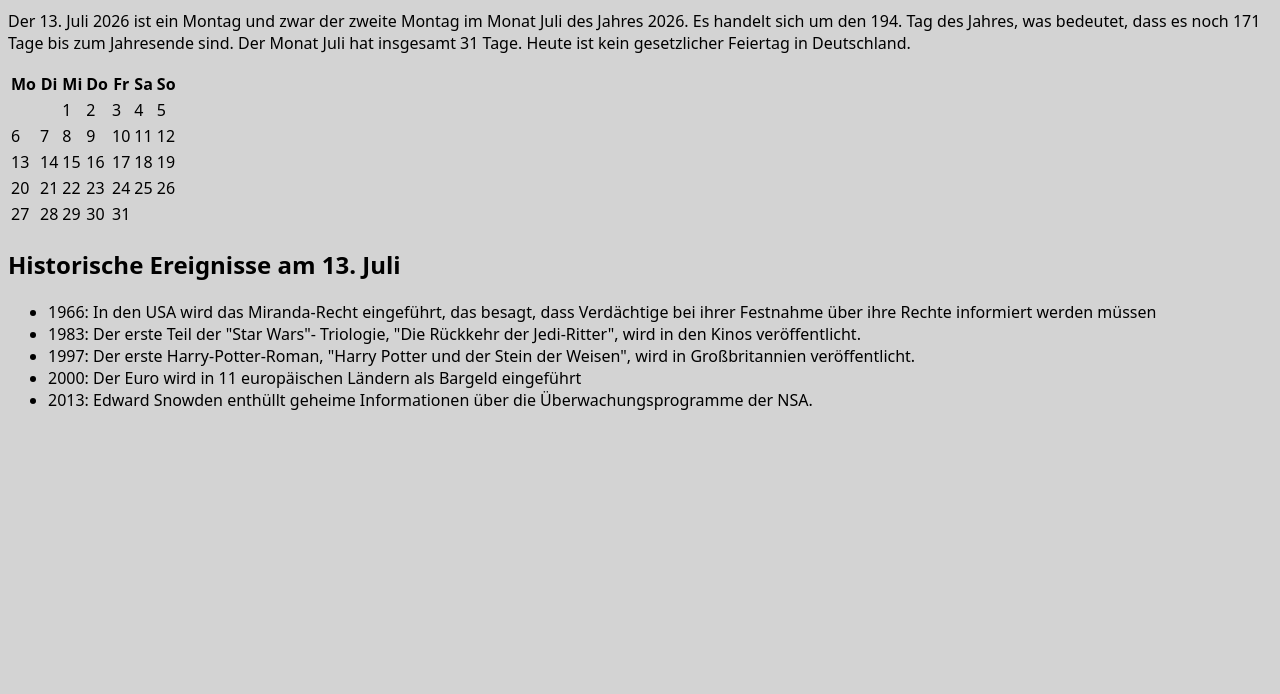
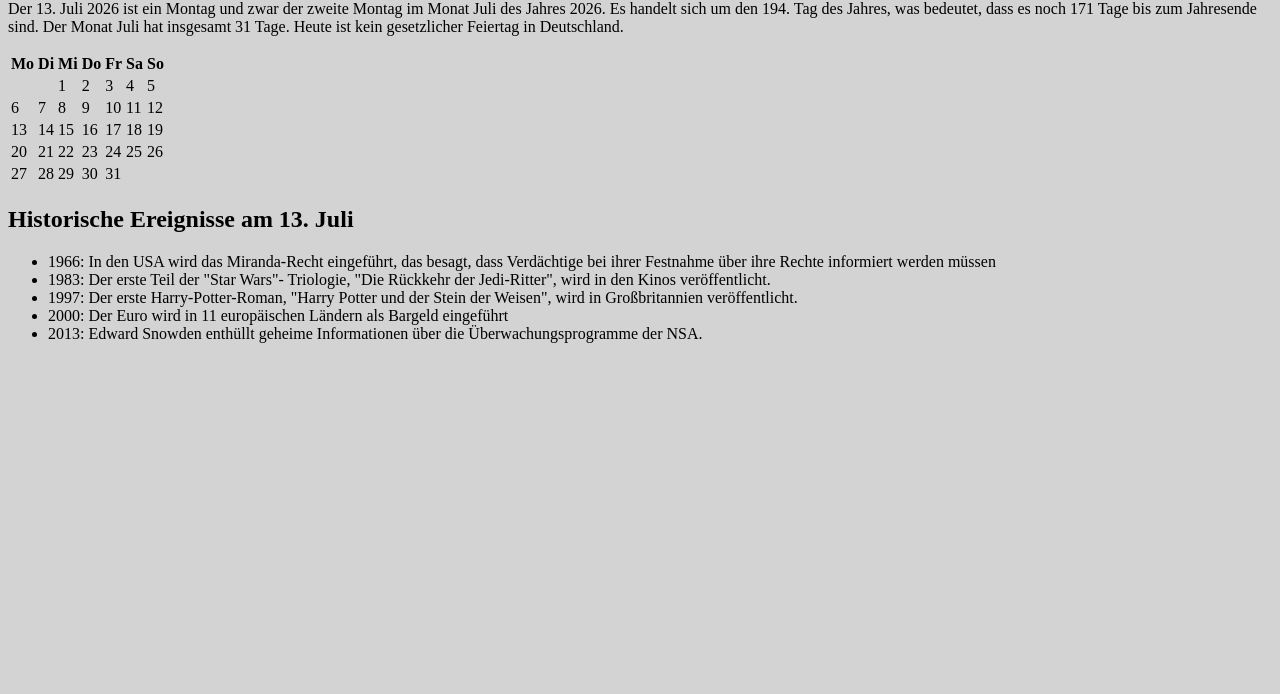
Before and after one commit to nasenloch63/kalender_css, a plain HTML site: page index.html in a window 1280 px wide. Shown: the part 106-800 px from the top of the page. Drawn offline with Linux system fonts and the light colour scheme.

```diff
--- a/style.css
+++ b/style.css
@@ -1,5 +1,5 @@
 body {
-    font-family: "Nexa Text", Sans;
+    font-family: "Nexa Text", "Vayu Sans";
     background-color: lightgray;
 }
  h1 {
```
